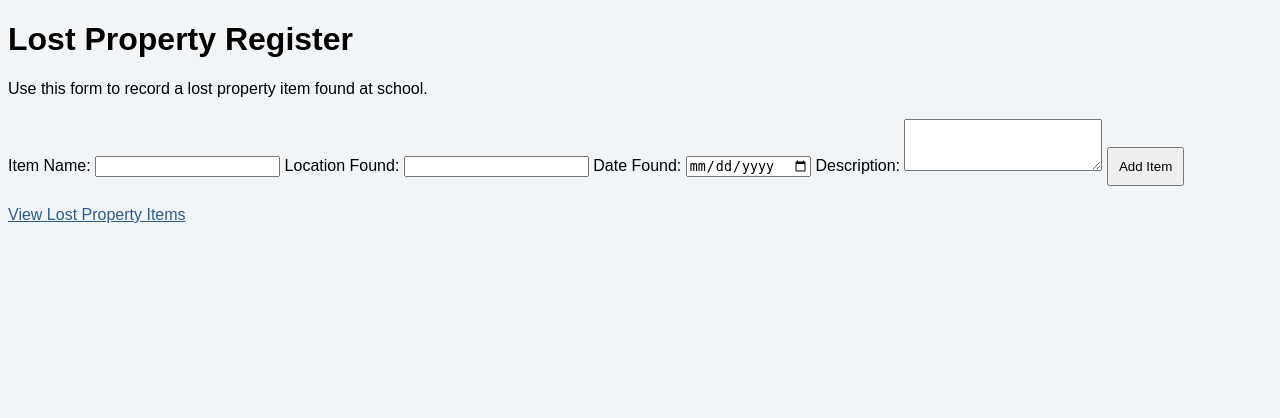
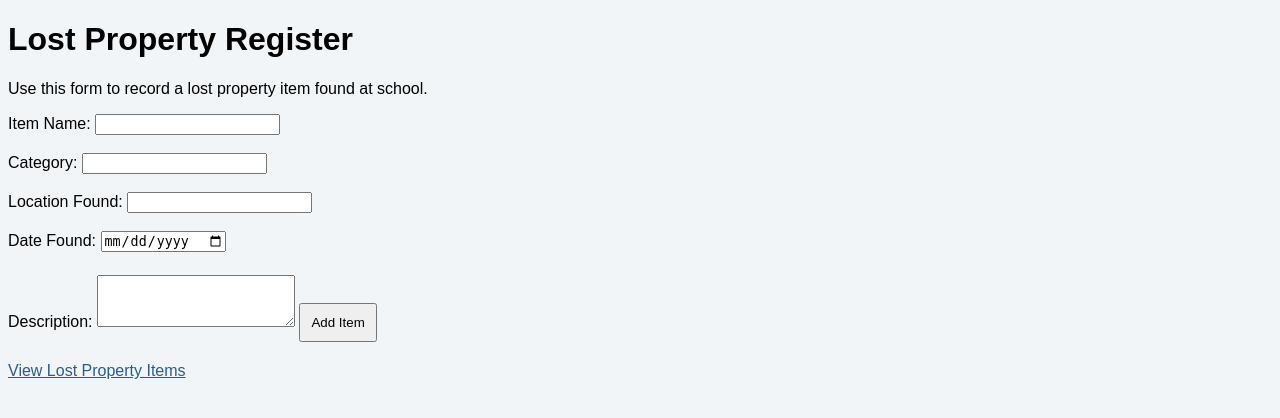
Before and after one commit to Saha165/lost_property_register, a Flask app: page / in a window 1280 px wide. Shown: the top 418 px of the page. Run offline with Flask 3, Linux system fonts and the light colour scheme.

```diff
--- a/app.py
+++ b/app.py
@@ -20,6 +20,8 @@ def create_database():
             id INTEGER PRIMARY KEY AUTOINCREMENT,
 
             item_name TEXT NOT NULL,
+
+            category TEXT NOT NULL,
 
             location_found TEXT NOT NULL,
 
@@ -47,6 +49,8 @@ def add_item():
 
     item_name = request.form["item_name"]
 
+    categoty = request.form["category"]
+
     location_found = request.form["location_found"]
 
     date_found = request.form["date_found"]
@@ -59,11 +63,11 @@ def add_item():
 
     cursor.execute("""
 
-        INSERT INTO items (item_name, location_found, date_found, description)
+        INSERT INTO items (item_name, category, location_found, date_found, description)
 
-        VALUES (?, ?, ?, ?)
+        VALUES (?, ?, ?, ?, ?)
 
-    """, (item_name, location_found, date_found, description))
+    """, (item_name, category, location_found, date_found, description))
 
     connection.commit()
 
--- a/templates/index.html
+++ b/templates/index.html
@@ -24,13 +24,29 @@
 
             <input type="text" name="item_name" required>
 
+            <br>
+            <br>
+
+            <label>Category:</label>
+
+            <input type="text" name="category" required>
+
+            <br>
+            <br>
+
             <label>Location Found:</label>
 
             <input type="text" name="location_found" required>
 
+            <br>
+            <br>
+
             <label>Date Found:</label>
 
             <input type="date" name="date_found" required>
+
+            <br>
+            <br>
 
             <label>Description:</label>
 
--- a/templates/items.html
+++ b/templates/items.html
@@ -26,6 +26,8 @@
 
                     <th>Item Name</th>
 
+                    <th>Category</th>
+
                     <th>Location Found</th>
 
                     <th>Date Found</th>
@@ -48,6 +50,8 @@
 
                     <td>{{ item[4] }}</td>
 
+                    <td>{{ item[5] }}</td>
+
                 </tr>
 
                 {% endfor %}
```
